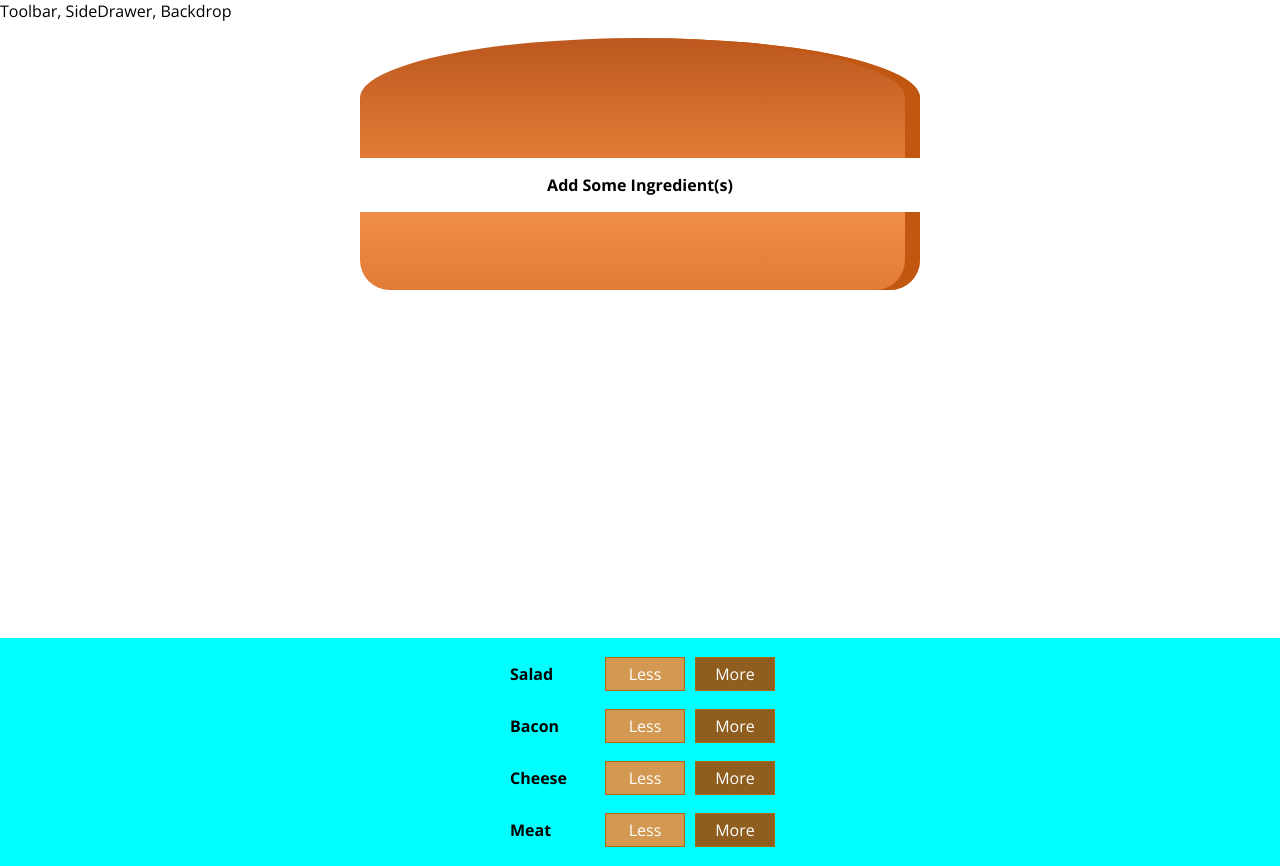
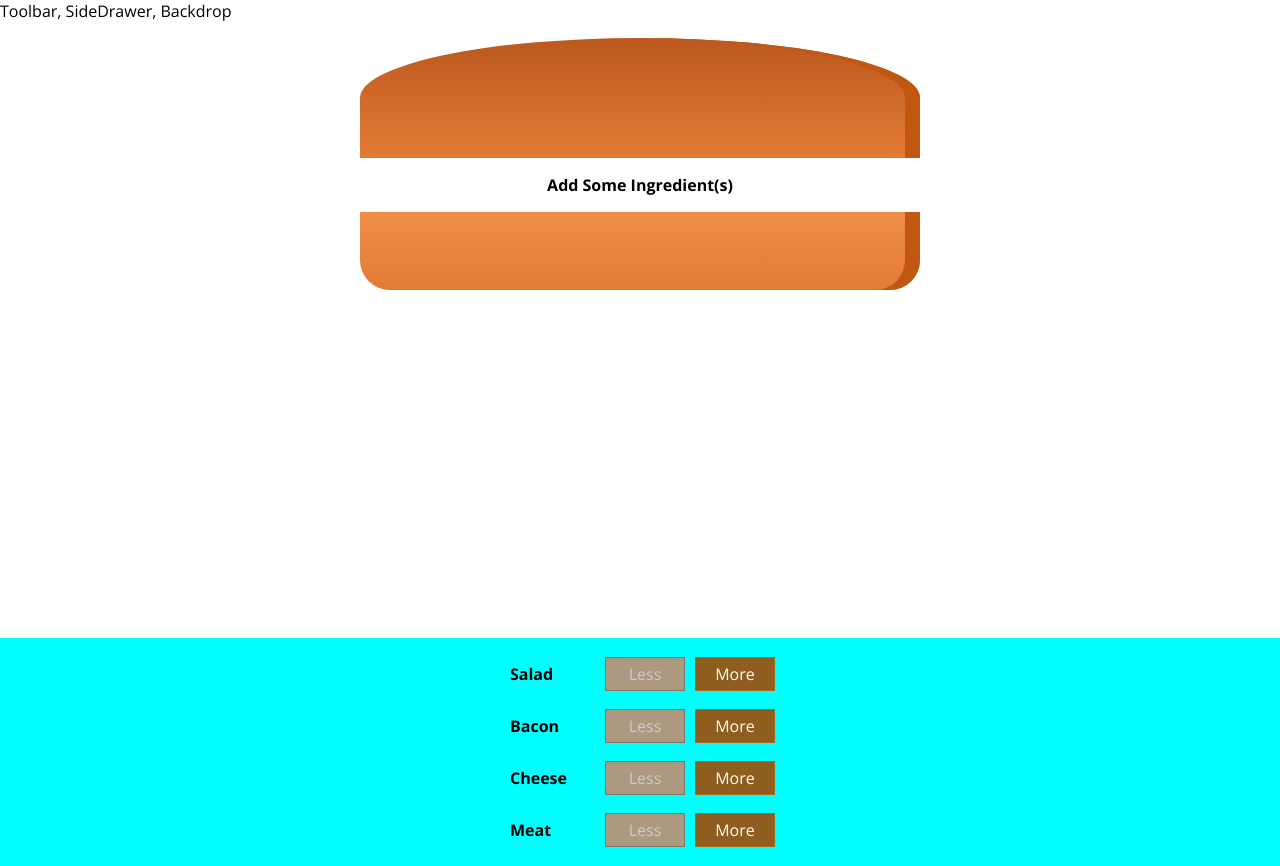
Before and after one commit to sb1989/react-burger, a React app: page / in a window 1280 px wide. Built offline with nearby package versions, Linux system fonts and the light colour scheme.

Commit message:
remove ingredient safely -  changed setState update to immutable

```diff
--- a/src/components/Burger/BuildControls/BuildControl/BuildControl.js
+++ b/src/components/Burger/BuildControls/BuildControl/BuildControl.js
@@ -4,7 +4,7 @@ import classes from './BuildControl.css'
 const buildControl = (props)=> (
     <div className={classes.BuildControl}>
         <div className={classes.Label}>{props.label}</div>
-        <button className={classes.Less}>Less</button>
+        <button className={classes.Less} onClick={props.removed} disabled={props.disabled}>Less</button>
         <button className={classes.More} onClick={props.added}>More</button>
     </div>
 )
--- a/src/components/Burger/BuildControls/BuildControls.js
+++ b/src/components/Burger/BuildControls/BuildControls.js
@@ -15,7 +15,9 @@ const buildControls = (props)=>{
             {controlLabel.map((lblItem) =>{return <BuildControl
             key={lblItem.label}
             label={lblItem.label}
-            added={()=>props.ingredientAdded(lblItem.type)}/>})}
+            added={()=>props.ingredientAdded(lblItem.type)}
+            removed={()=>props.ingredientRemoved(lblItem.type)}
+            disabled={props.disabled[lblItem.type]}/>})}
         </div>
     )
 }
--- a/src/containers/BurgerBuilder/BurgerBuilder.js
+++ b/src/containers/BurgerBuilder/BurgerBuilder.js
@@ -28,23 +28,53 @@ class BurgerBuilder extends Component{
         }
 
         updatedIngredients[type] = updatedCount
+
+        const prevPrice = this.state.totalPrice;
+        const updatedPrice = prevPrice + INGREDIENT_PRICES[type]
         this.setState({
-                ingredients: updatedIngredients
-            }
-        )
-
-        this.setState(
-                (prevState, props)=>{ return {
-                    totalPrice: prevState.totalPrice + INGREDIENT_PRICES[type]
-                }
+                ingredients: updatedIngredients,
+                totalPrice: updatedPrice
             }
         )
     }
+
+    removeIngredientHandler = (type) => {
+        const prevCount = this.state.ingredients[type]
+        if(prevCount <=0 ){
+            return
+        }
+
+        const updatedCount = prevCount - 1
+        const updatedIngredients = {
+            ... this.state.ingredients
+        }
+        updatedIngredients[type] = updatedCount
+
+        const prevPrice = this.state.totalPrice;
+        const updatedPrice = prevPrice + INGREDIENT_PRICES[type]
+        this.setState({
+                ingredients: updatedIngredients,
+                totalPrice: updatedPrice
+            }
+        )
+    }
+
     render(){
+        const disabledProperties = {...this.state.ingredients}
+        for(let key in disabledProperties){
+            console.log('key value in disbaled: ' + key)
+            disabledProperties[key] = disabledProperties[key] <= 0
+        }
         return (
             <Auxiliary>
                 <Burger ingredients={this.state.ingredients}/>
-                <BuildControls ingredientAdded={this.addIngredientHandler}/>
+                <BuildControls
+                ingredientAdded={this.addIngredientHandler}
+                ingredientRemoved={this.removeIngredientHandler}
+                disabled={disabledProperties}
+                price={this.state.totalPrice}
+                />
+                {console.log(this.state.totalPrice)}
             </Auxiliary>
         )
     }
```
